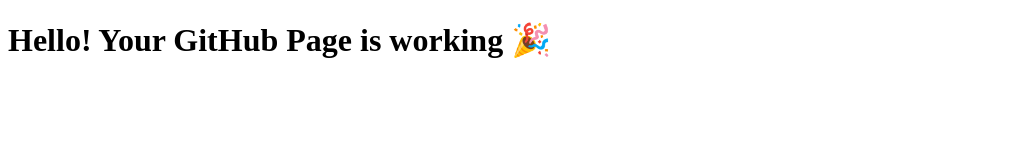
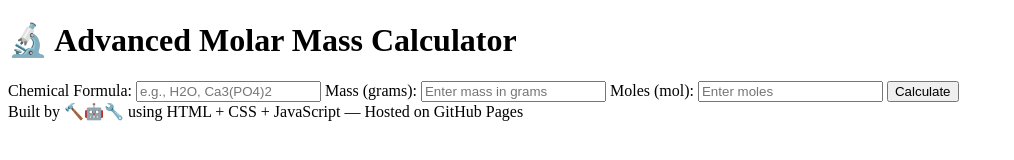
Before and after one commit to chocbipbook/molar-mass-calculator, a plain HTML site: page index.html in a window 1280 px wide. Shown: the whole page, without its empty margins (0-1014 px from the left). Drawn offline with Linux system fonts and the light colour scheme.

Commit message:
Update index.html

```diff
--- a/index.html
+++ b/index.html
@@ -1,10 +1,36 @@
 <!DOCTYPE html>
 <html lang="en">
 <head>
-  <meta charset="UTF-8">
-  <title>Molar Mass Tool</title>
+  <meta charset="UTF-8" />
+  <meta name="viewport" content="width=device-width, initial-scale=1.0"/>
+  <title>Advanced Molar Mass Calculator</title>
+  <link rel="stylesheet" href="styles.css" />
 </head>
 <body>
-  <h1>Hello! Your GitHub Page is working 🎉</h1>
+  <div class="container">
+    <h1>🔬 Advanced Molar Mass Calculator</h1>
+    <div class="calculator">
+      <label for="formula">Chemical Formula:</label>
+      <input type="text" id="formula" placeholder="e.g., H2O, Ca3(PO4)2" />
+
+      <label for="mass">Mass (grams):</label>
+      <input type="number" id="mass" placeholder="Enter mass in grams" />
+
+      <label for="moles">Moles (mol):</label>
+      <input type="number" id="moles" placeholder="Enter moles" />
+
+      <button id="calculate">Calculate</button>
+    </div>
+
+    <div class="results" id="results">
+      <!-- Results go here -->
+    </div>
+  </div>
+
+  <footer>
+    Built by 🔨🤖🔧 using HTML + CSS + JavaScript — Hosted on GitHub Pages
+  </footer>
+
+  <script src="script.js"></script>
 </body>
 </html>
```
